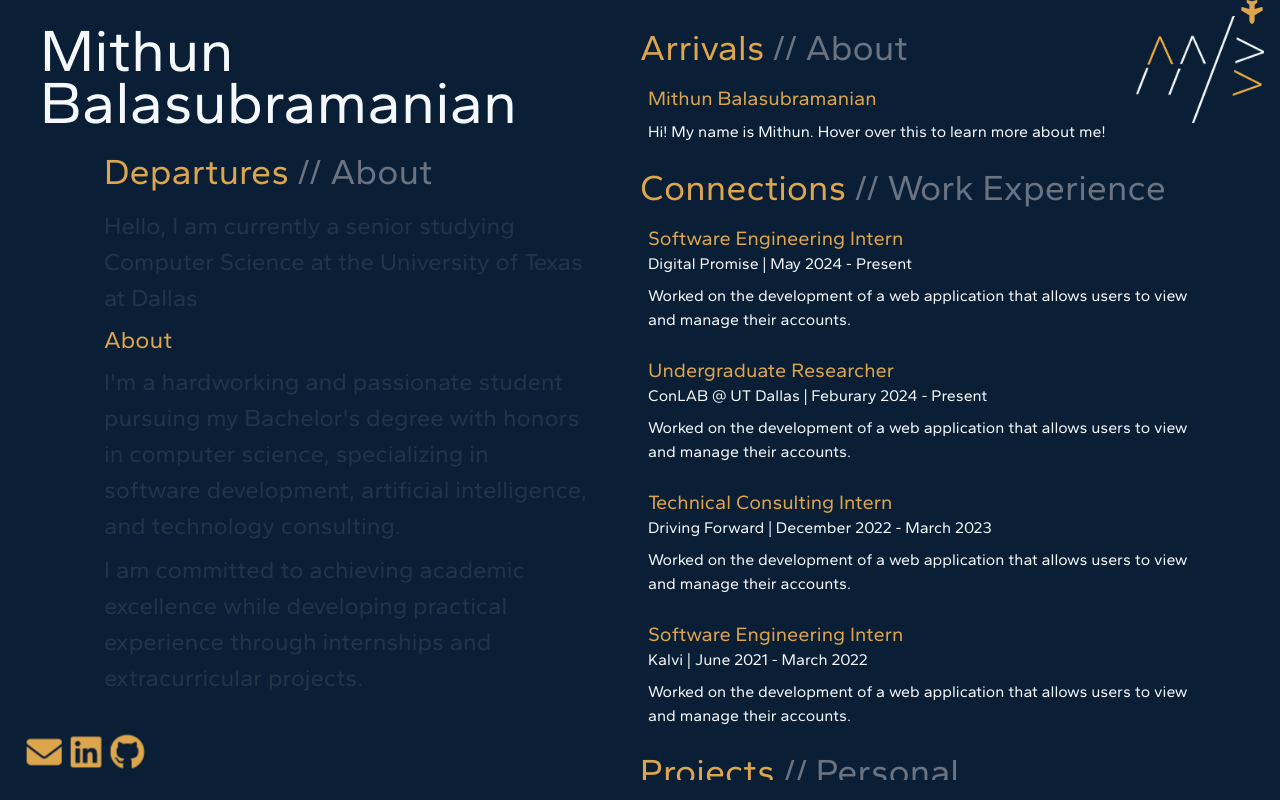
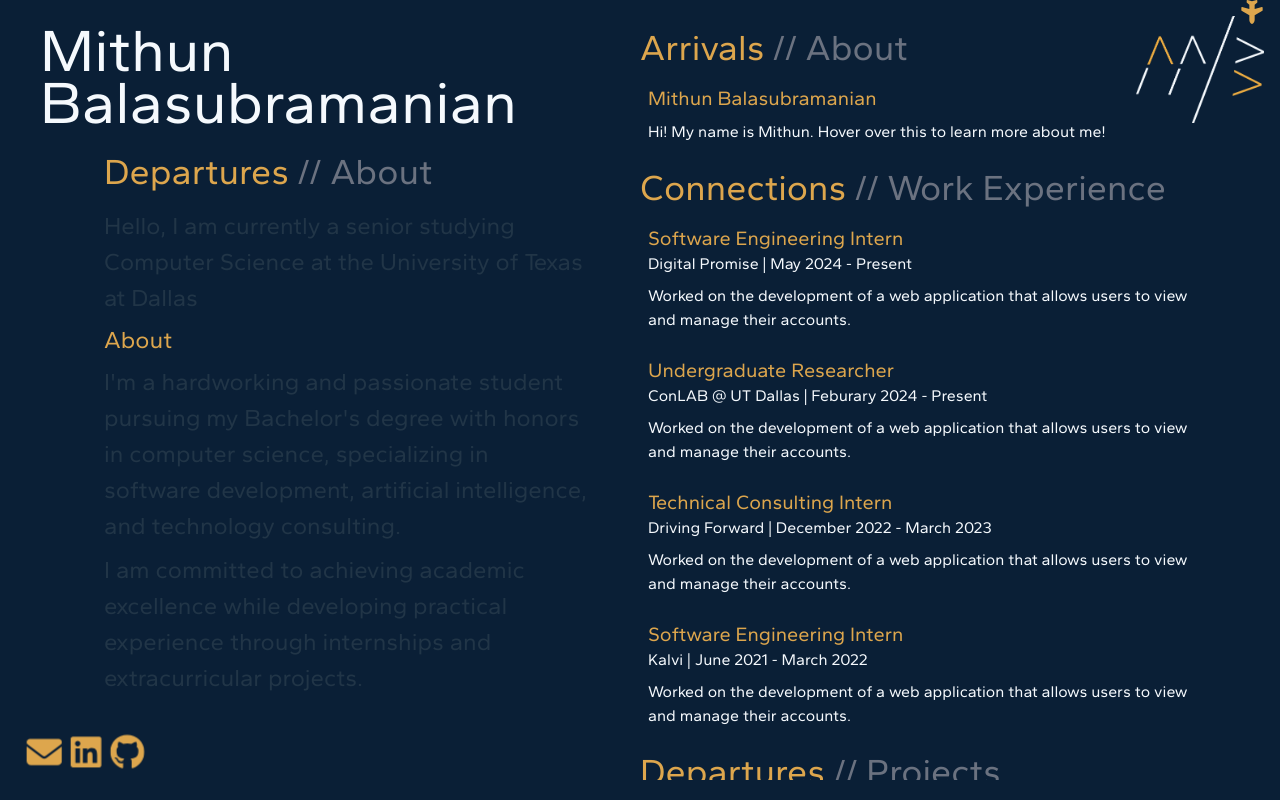
Before and after one commit to mithunb9/website, a Vue app: page / in a window 1280 px wide. Built offline with nearby package versions, Linux system fonts and the light colour scheme.

Commit message:
Update App.vue

```diff
--- a/src/App.vue
+++ b/src/App.vue
@@ -96,7 +96,7 @@
 
         <!-- Projects section -->
         <h1 class="text-txyellow text-2xl sm:text-4xl lg:text-4xl font-bold py-2">
-          Projects <span class="text-gray-500">// Personal</span>
+          Departures <span class="text-gray-500">// Projects</span>
         </h1>
         <div>
           <Project
```
